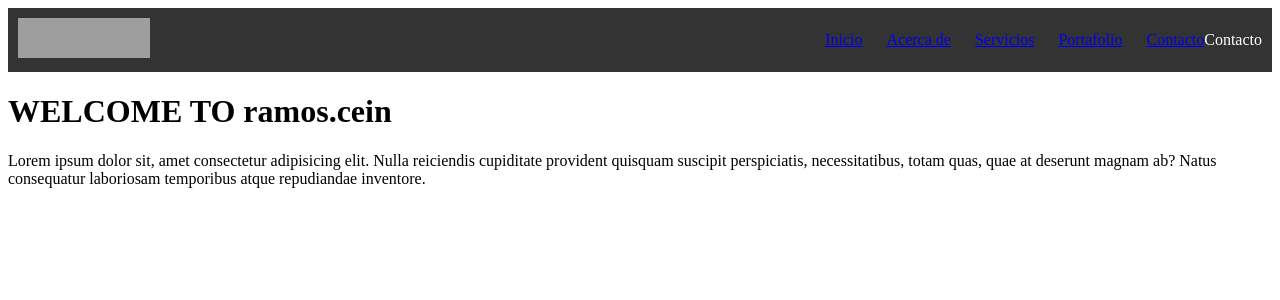
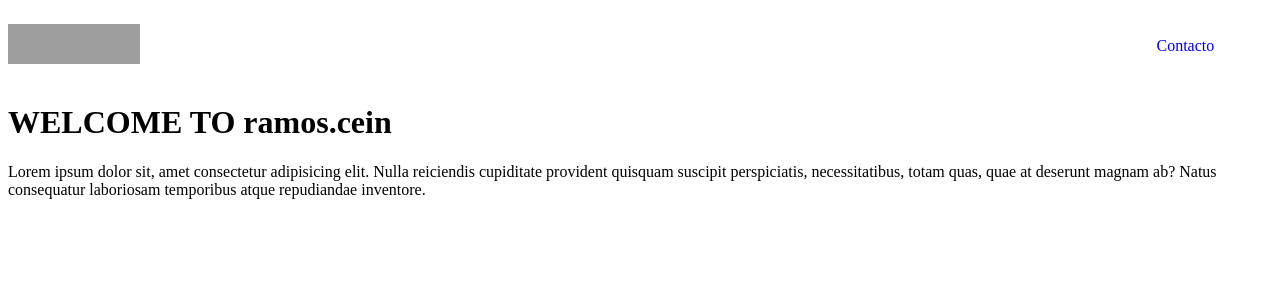
Before and after one commit to kalenMS/ramos-dii, a Django app: page / in a window 1280 px wide. Shown: the top 300 px of the page. Run offline with Django 4.2, Linux system fonts and the light colour scheme; grey boxes are pictures that could not be loaded.

Commit message:
Encabezado mejorado, falta aun.

```diff
--- a/ramos/static/styles/main.css
+++ b/ramos/static/styles/main.css
@@ -1,32 +1,38 @@
+body{
+    background:white;
+}
+
+.encabezado{
+    border: none !important;
+}
+
 /* Estilos generales del encabezado */
 header {
     display: flex;
     align-items: center;
-    background-color: #333;
-    color: #fff;
-    padding: 10px;
+    background-color: white;
+    color: #777777;
+    text-decoration: none;
+    border: none; /* Elimina el borde del div */
+    height: 75px;
 }
 
 /* Estilos del logotipo */
 .logo {
-    width: 100px;
-    height: auto;
+    width: 132.1px;
+    height: 40px;
 }
 
 /* Estilos del menú */
 .menu {
     margin-left: auto;
+    text-decoration: none;
 }
 
-.menu ul {
-    list-style: none;
-    margin: 0;
-    padding: 0;
-}
-
-.menu li {
+.menu a {
     display: inline-block;
     margin-left: 20px;
+    text-decoration: none;
 }
 
 .menu li:first-child {
--- a/ramos/templates/index.html
+++ b/ramos/templates/index.html
@@ -10,21 +10,20 @@
 
 </head>
 <body>
-    <header>
+    <div class="encabezado">
+        <header role="banner">
             <a href="https://www.cein.cl/" target="_blank">
-            <img width="132" height="40" src="https://www.cein.cl/wp-content/uploads/2019/03/cropped-CEIN-1.png" class="custom-logo" alt="Centro de Estudiantes de Ingeniería Industrial" srcset="https://www.cein.cl/wp-content/uploads/2019/03/CEIN.png 2x">
+                <img class="logo" src="https://www.cein.cl/wp-content/uploads/2019/03/cropped-CEIN-1.png" class="custom-logo" alt="Centro de Estudiantes de Ingeniería Industrial" srcset="https://www.cein.cl/wp-content/uploads/2019/03/CEIN.png 2x">
             </a>
             <nav class="menu">
                 <ul>
-                <li><a href="#">Inicio</a></li>
-                <li><a href="#">Acerca de</a></li>
-                <li><a href="#">Servicios</a></li>
-                <li><a href="#">Portafolio</a></li>
-                <li><a href="#">Contacto</a></li>
+                    <a href="https://www.cein.cl/contacto/" target="_blank">Contacto</a>
                 </ul>
             </nav>
-        <a class="contact-link" href="mailto:contacto@ejemplo.com">Contacto</a>
+            <a class="contact-link">Contacto</a> <!-- Modificar: Esta linea solo esta para que el texto contacto este más centrado-->
         </header>
+    </div>
+
 
     <h1>WELCOME TO ramos.cein</h1>
     <p>Lorem ipsum dolor sit, amet consectetur adipisicing elit. Nulla reiciendis cupiditate provident quisquam suscipit perspiciatis, necessitatibus, totam quas, quae at deserunt magnam ab? Natus consequatur laboriosam temporibus atque repudiandae inventore.</p>
```
Lines whose indentation alone changed are shown as unchanged.
